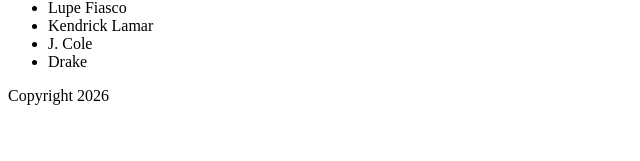
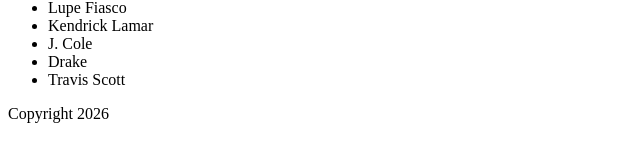
Before and after one commit to SMcGregor199/arapblog, a React (Vite) app: page / in a window 1280 px wide. Shown: the part 620-781 px from the top of the page, without its empty margins (0-640 px from the left). Built offline with nearby package versions, Linux system fonts and the light colour scheme.

Commit message:
add travis scott

```diff
--- a/src/App.jsx
+++ b/src/App.jsx
@@ -30,6 +30,7 @@
         <li>Kendrick Lamar</li>
         <li>J. Cole</li>
         <li>Drake</li>
+        <li>Travis Scott</li>
       </ul>
     </main>
   )
```
